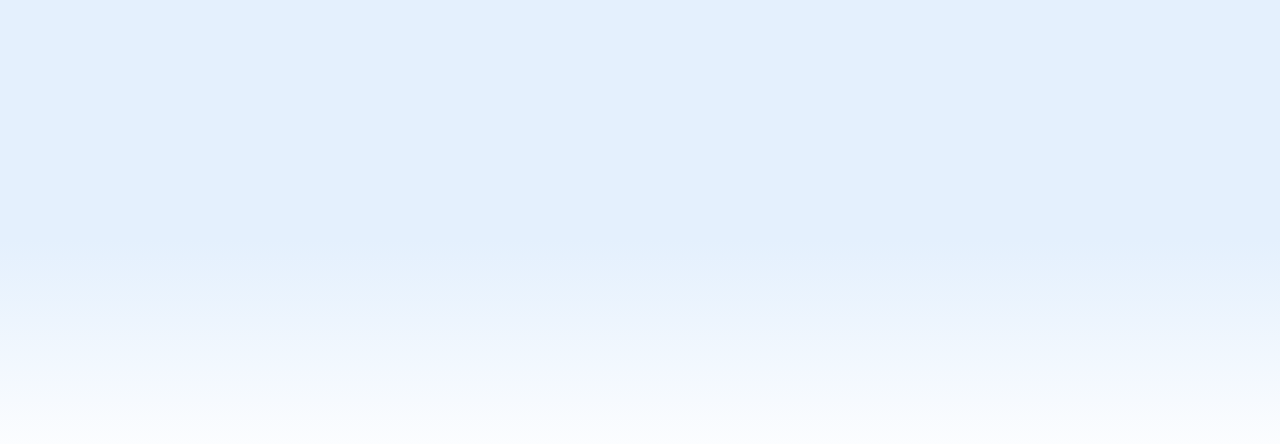
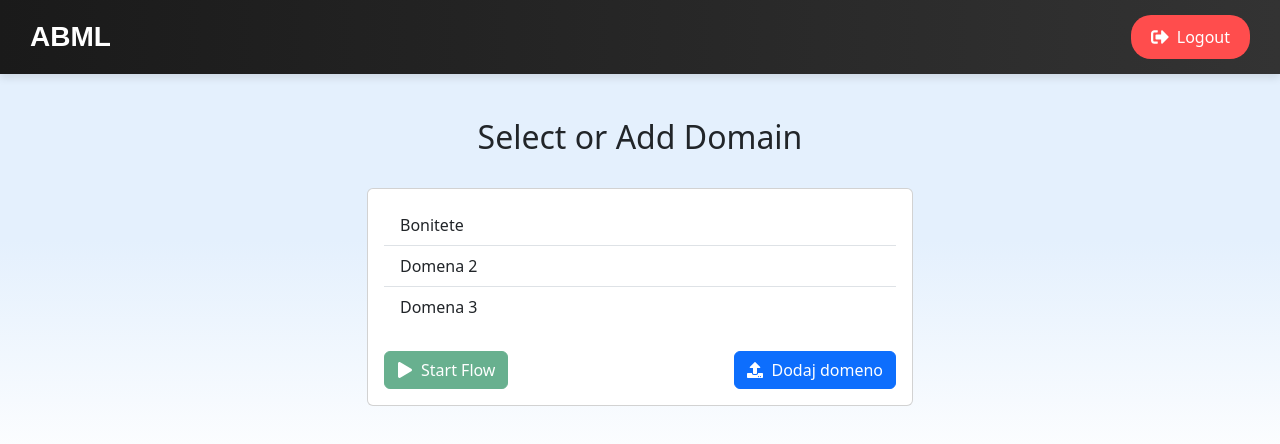
Before and after one commit to edolj/react-abml, a React (Vite) app: page /selectDomain in a window 1280 px wide. Before the commit this address had no page. Shown: the top 444 px of the page. Built offline with nearby package versions, Linux system fonts and the light colour scheme; sample sign-in values are in the browser's storage.

Commit message:
Add domain view

```diff
--- a/src/App.tsx
+++ b/src/App.tsx
@@ -6,6 +6,7 @@ import ArgumentView from "./components/ArgumentView";
 import LoginForm from "./components/LoginForm";
 import RegistrationForm from "./components/RegistrationForm";
 import PrivateRoute from "./context/PrivateRoute";
+import DomainView from "./components/DomainView";
 
 function App() {
   return (
@@ -13,6 +14,14 @@ function App() {
       <Routes>
         <Route path="/" element={<LoginForm />} />
         <Route path="/register" element={<RegistrationForm />} />
+        <Route
+          path="/selectDomain"
+          element={
+            <PrivateRoute>
+              <DomainView />
+            </PrivateRoute>
+          }
+        />
         <Route
           path="/selectExample"
           element={
--- a/src/components/ArgumentView.tsx
+++ b/src/components/ArgumentView.tsx
@@ -22,7 +22,7 @@ function ArgumentView() {
   const idName = location.state?.id || "N/A";
 
   const [columns, setColumns] = useState([
-    { Header: "Attribute", accessor: "key" },
+    { Header: "Attribute Name", accessor: "key" },
     { Header: "Value", accessor: "value" },
   ]);
 
--- /dev/null
+++ b/src/components/DomainView.tsx
@@ -0,0 +1,117 @@
+import { useState } from "react";
+import {
+  Button,
+  ListGroup,
+  Container,
+  Row,
+  Col,
+  Card,
+  Spinner,
+} from "react-bootstrap";
+import { FaUpload, FaPlay } from "react-icons/fa";
+import { useNavigate } from "react-router-dom";
+import Header from "./Header";
+
+const exampleDomains = [
+  { id: 1, name: "Bonitete" },
+  { id: 2, name: "Domena 2" },
+  { id: 3, name: "Domena 3" },
+];
+
+const DomainView = () => {
+  const navigate = useNavigate();
+  const [domains, setDomains] = useState(exampleDomains); // Simulate fetching domains
+  const [selectedDomain, setSelectedDomain] = useState<string | null>(null);
+  const [loading, setLoading] = useState(false);
+
+  const handleUpload = () => {
+    setLoading(true);
+    setTimeout(() => {
+      setDomains([
+        ...domains,
+        { id: domains.length + 1, name: `Domena ${domains.length + 1}` },
+      ]);
+      setLoading(false);
+    }, 1000); // Simulating an API call delay
+  };
+
+  const handleSelectDomain = (domainName: string) => {
+    setSelectedDomain(domainName);
+  };
+
+  const handleStartFlow = () => {
+    if (selectedDomain) {
+      navigate("/selectExample", {
+        state: { selectedDomain },
+      });
+    }
+  };
+
+  return (
+    <>
+      <div>
+        <Header />
+      </div>
+      <Container className="my-4">
+        <Row className="mb-4">
+          <Col>
+            <h2 className="text-center">Select or Add Domain</h2>
+          </Col>
+        </Row>
+
+        <Row>
+          <Col md={6} className="offset-md-3">
+            <Card>
+              <Card.Body>
+                <ListGroup variant="flush">
+                  {domains.map((domain) => (
+                    <ListGroup.Item
+                      key={domain.id}
+                      action
+                      onClick={() => handleSelectDomain(domain.name)}
+                      className={
+                        selectedDomain === domain.name
+                          ? "bg-primary text-white"
+                          : ""
+                      }
+                    >
+                      {domain.name}
+                    </ListGroup.Item>
+                  ))}
+                </ListGroup>
+                <div className="d-flex justify-content-between mt-4">
+                  <Button
+                    variant="success"
+                    onClick={handleStartFlow}
+                    disabled={!selectedDomain}
+                    className="d-flex align-items-center"
+                  >
+                    <FaPlay style={{ marginRight: "8px" }} />
+                    Start Flow
+                  </Button>
+                  <Button
+                    variant="primary"
+                    onClick={handleUpload}
+                    className="d-flex align-items-center"
+                    disabled={loading}
+                  >
+                    {loading ? (
+                      <Spinner animation="border" size="sm" />
+                    ) : (
+                      <>
+                        <FaUpload style={{ marginRight: "8px" }} />
+                        Dodaj domeno
+                      </>
+                    )}
+                  </Button>
+                </div>
+              </Card.Body>
+            </Card>
+          </Col>
+        </Row>
+      </Container>
+    </>
+  );
+};
+
+export default DomainView;
--- a/src/components/LoginForm.tsx
+++ b/src/components/LoginForm.tsx
@@ -18,7 +18,7 @@ const LoginForm = () => {
       .then((res) => {
         localStorage.setItem("token", res.data.token);
         setIsLoggedIn(true); // Update the authentication state
-        navigate("/selectExample"); // Redirect to home page
+        navigate("/selectDomain"); // Redirect to home page
       })
       .catch((error) => {
         console.error("Authentication error: ", error);
```
